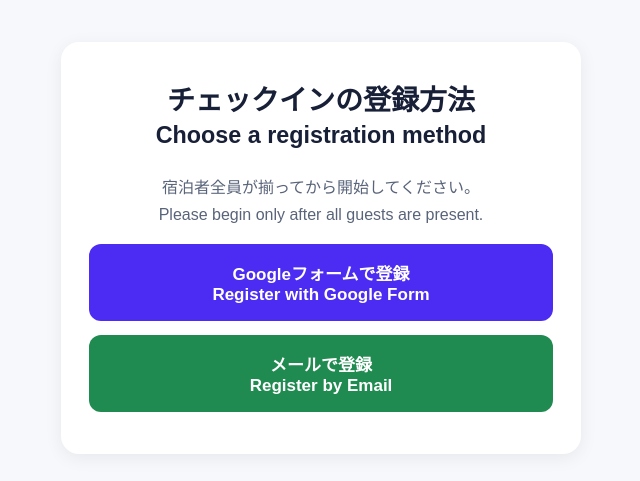
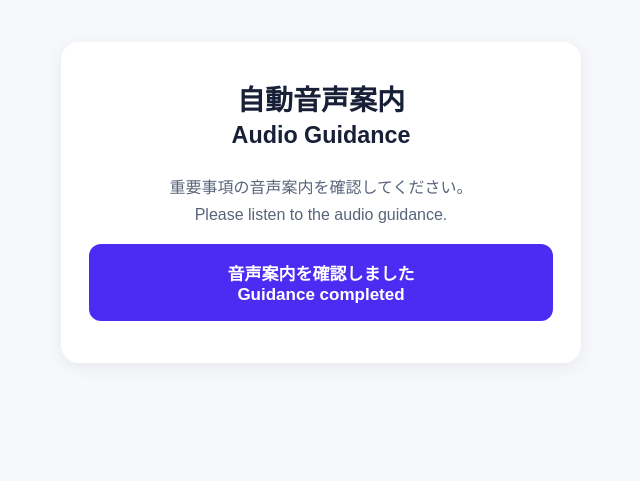
Before and after one commit to reo1101rip-eng/minpaku-checkin, a plain HTML site: page checkin-flow-test.html in a window 1280 px wide. Shown: the whole page, without its empty margins (319-959 px from the left). Drawn offline with Linux system fonts and the light colour scheme.

Commit message:
Update checkin-flow-test.html

```diff
--- a/checkin-flow-test.html
+++ b/checkin-flow-test.html
@@ -14,7 +14,12 @@
   </style>
 </head>
 <body>
-  <div class="card" id="choice">
+  <div class="card" id="audio">
+    <h1>自動音声案内<br><small>Audio Guidance</small></h1>
+    <p class="note">重要事項の音声案内を確認してください。<br>Please listen to the audio guidance.</p>
+    <button onclick="show('choice')">音声案内を確認しました<br>Guidance completed</button>
+  </div>
+  <div class="card hidden" id="choice">
     <h1>チェックインの登録方法<br><small>Choose a registration method</small></h1>
     <p class="note">宿泊者全員が揃ってから開始してください。<br>Please begin only after all guests are present.</p>
     <a class="action" href="https://docs.google.com/forms/d/1GIH4qdsbaLq2-2w3FRfyj52nj92n0l4PZQQsMWeB8VM/viewform" target="_self">Googleフォームで登録<br>Register with Google Form</a>
```
